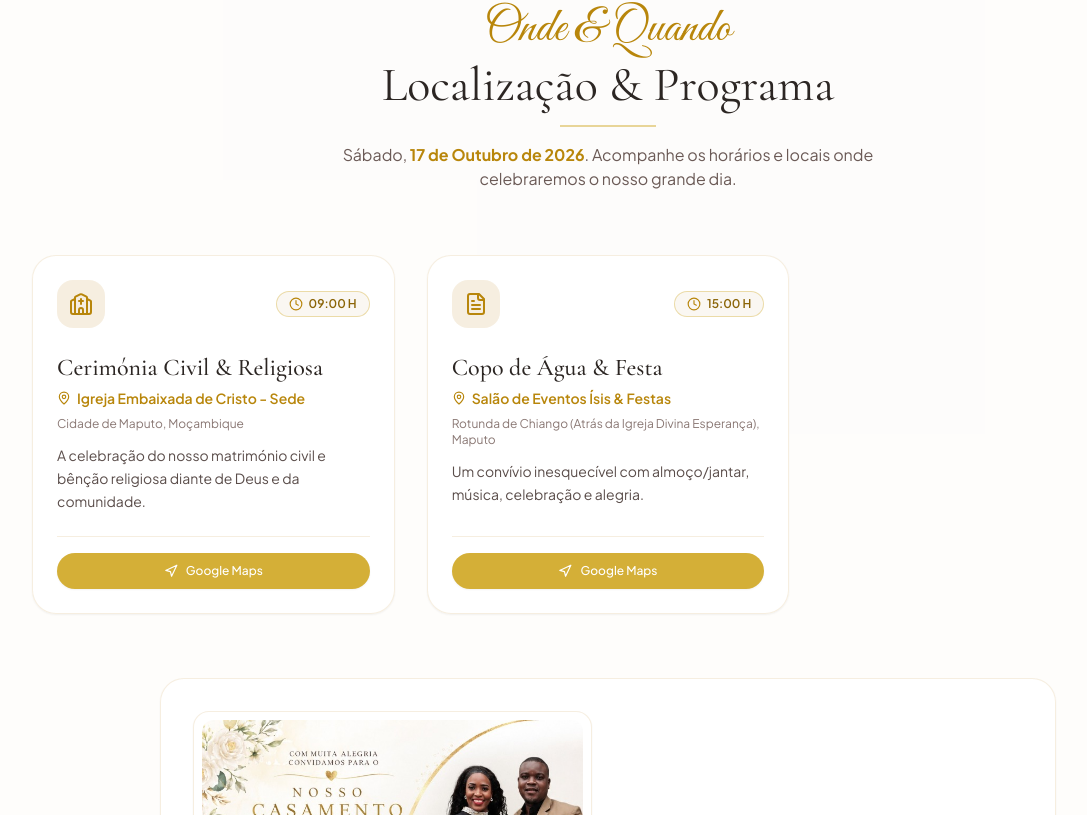
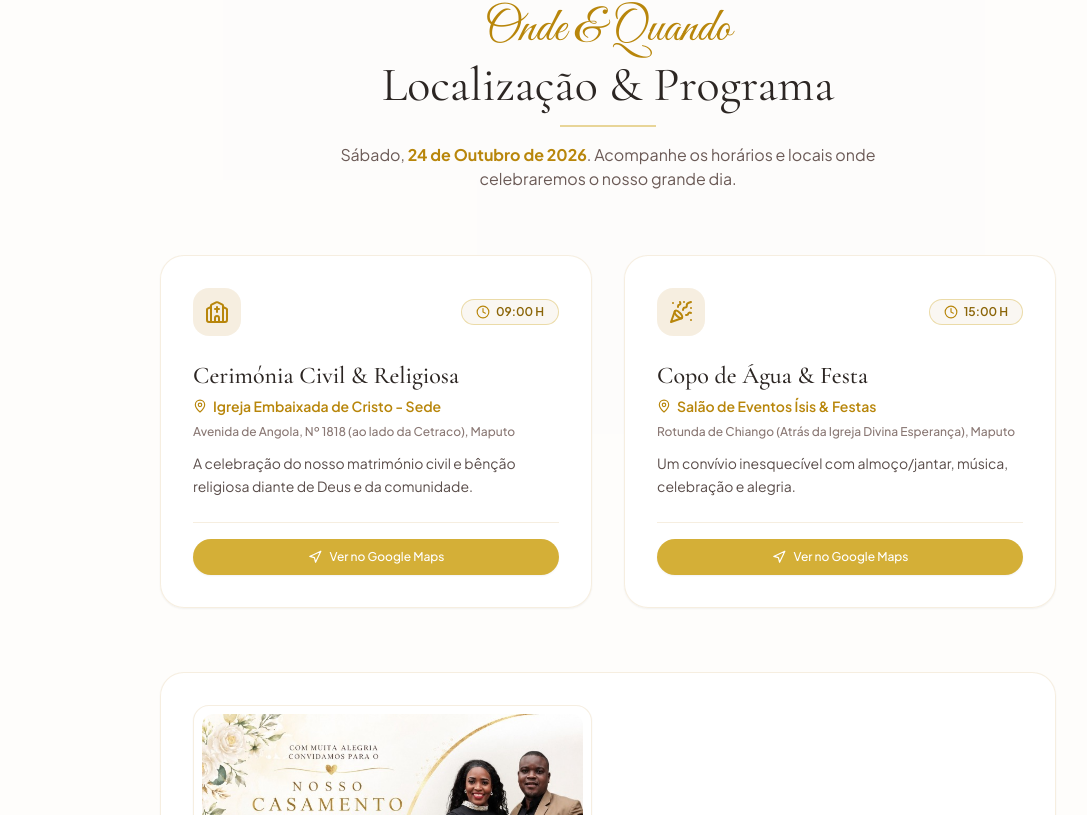
Before and after one commit to mutxado/alberto-e-lieza, a React (Vite) app: page / in a window 1280 px wide. Shown: the part 3885-4700 px from the top of the page, without its empty margins (32-1119 px from the left). Built offline with nearby package versions, Linux system fonts and the light colour scheme; no server answers; the database is empty.

Commit message:
Atualizado endereco da Igreja, data 24 Outubro, e-Mola 879035122, Fundo Lua de Mel exclusivo e removido dress code

```diff
--- a/src/App.jsx
+++ b/src/App.jsx
@@ -6,7 +6,6 @@ import { Story } from './components/Story';
 import { Couple } from './components/Couple';
 import { ScheduleLocation } from './components/ScheduleLocation';
 import { Gallery } from './components/Gallery';
-import { DressCode } from './components/DressCode';
 import { GiftRegistry } from './components/GiftRegistry';
 import { RsvpForm } from './components/RsvpForm';
 import { MessageWall } from './components/MessageWall';
@@ -132,7 +131,6 @@ export default function App() {
         <Couple />
         <ScheduleLocation />
         <Gallery />
-        <DressCode />
         <GiftRegistry />
         <RsvpForm />
         <MessageWall />
--- a/src/components/ScheduleLocation.jsx
+++ b/src/components/ScheduleLocation.jsx
@@ -16,25 +16,25 @@ export function ScheduleLocation() {
           </h2>
           <div className="w-24 h-0.5 bg-[#D4AF37]/50 mx-auto mt-4 mb-4" />
           <p className="text-sm sm:text-base text-[#6B5A56] max-w-xl mx-auto">
-            Sábado, <span className="font-bold text-[#B8860B]">17 de Outubro de 2026</span>. Acompanhe os horários e locais onde celebraremos o nosso grande dia.
+            Sábado, <span className="font-bold text-[#B8860B]">24 de Outubro de 2026</span>. Acompanhe os horários e locais onde celebraremos o nosso grande dia.
           </p>
         </div>
 
         {/* Events Cards Grid */}
-        <div className="grid grid-cols-1 md:grid-cols-3 gap-6 lg:gap-8 mb-12 sm:mb-16">
+        <div className="grid grid-cols-1 md:grid-cols-2 gap-6 lg:gap-8 mb-12 sm:mb-16 max-w-4xl mx-auto">
           {weddingData.events.map((evt, idx) => {
             return (
               <div
                 key={evt.id}
-                className="glass-card rounded-3xl p-6 border border-[#E2C799]/40 shadow-xs flex flex-col justify-between hover:shadow-md transition-all group"
+                className="glass-card rounded-3xl p-6 sm:p-8 border border-[#E2C799]/40 shadow-xs flex flex-col justify-between hover:shadow-md transition-all group"
               >
                 <div>
                   {/* Icon & Time Badge */}
                   <div className="flex items-center justify-between mb-6">
                     <div className="w-12 h-12 rounded-2xl bg-[#E2C799]/30 flex items-center justify-center text-[#B8860B] group-hover:scale-110 transition-transform">
-                      {idx === 0 ? <Church className="w-6 h-6" /> : idx === 1 ? <FileText className="w-6 h-6" /> : <PartyPopper className="w-6 h-6" />}
+                      {idx === 0 ? <Church className="w-6 h-6" /> : <PartyPopper className="w-6 h-6" />}
                     </div>
-                    <div className="flex items-center gap-1.5 px-3 py-1 rounded-full bg-[#FAF7F2] border border-[#D4AF37]/40 text-[#8B6508] font-semibold text-xs">
+                    <div className="flex items-center gap-1.5 px-3.5 py-1 rounded-full bg-[#FAF7F2] border border-[#D4AF37]/40 text-[#8B6508] font-semibold text-xs">
                       <Clock className="w-3.5 h-3.5 text-[#B8860B]" />
                       <span>{evt.time}</span>
                     </div>
@@ -49,7 +49,7 @@ export function ScheduleLocation() {
                     {evt.place}
                   </h4>
 
-                  <p className="text-xs text-[#8A7874] mb-3">
+                  <p className="text-xs text-[#8A7874] mb-3 font-medium">
                     {evt.address}
                   </p>
 
@@ -67,7 +67,7 @@ export function ScheduleLocation() {
                     className="w-full flex items-center justify-center gap-2 px-3 py-2.5 rounded-full bg-[#D4AF37] hover:bg-[#B8860B] text-white font-medium text-xs shadow-xs transition-colors"
                   >
                     <Navigation className="w-3.5 h-3.5" />
-                    Google Maps
+                    Ver no Google Maps
                   </a>
                 </div>
               </div>
--- a/src/data/weddingData.js
+++ b/src/data/weddingData.js
@@ -56,10 +56,10 @@ export const weddingData = {
       title: "Cerimónia Civil & Religiosa",
       time: "09:00 H",
       place: "Igreja Embaixada de Cristo - Sede",
-      address: "Cidade de Maputo, Moçambique",
+      address: "Avenida de Angola, Nº 1818 (ao lado da Cetraco), Maputo",
       details: "A celebração do nosso matrimónio civil e bênção religiosa diante de Deus e da comunidade.",
-      mapUrl: "https://maps.google.com/?q=Igreja+Embaixada+de+Cristo+Maputo",
-      appleMapUrl: "https://maps.apple.com/?q=Embaixada+de+Cristo+Maputo"
+      mapUrl: "https://maps.google.com/?q=Avenida+de+Angola+1818+Maputo",
+      appleMapUrl: "https://maps.apple.com/?q=Avenida+de+Angola+1818+Maputo"
     },
     {
       id: "reception",
@@ -116,73 +116,39 @@ export const weddingData = {
     }
   ],
 
-  dressCode: {
-    title: "Traje & Recomendações",
-    code: "Passeio Completo / Fato Escuro & Vestido Elegante",
-    description: "Sugerimos tons elegantes de celebração (Traje Formal). Pedimos gentilmente aos convidados que evitem tons brancos ou marfim, reservados exclusivamente à noiva.",
-    faq: [
-      {
-        q: "Qual é o número de acompanhantes?",
-        a: "O convite é pessoal e intransmissível. Por favor, confirme o número exato de lugares reservados no seu convite."
-      },
-      {
-        q: "Haverá estacionamento seguro?",
-        a: "Sim, os locais dispõem de estacionamento privado e equipa de segurança no local."
-      },
-      {
-        q: "Até quando posso confirmar a presença?",
-        a: "Agradecemos que confirme a sua presença até ao dia 20 de Setembro de 2026."
-      }
-    ]
-  },
-
   gifts: {
-    intro: "A vossa presença no nosso casamento é o maior presente que poderíamos desejar. Contudo, para quem desejar nos abençoar no início desta nova etapa, preparamos algumas sugestões carinhosas:",
+    intro: "A vossa presença no nosso casamento é o maior presente que poderíamos desejar. Para quem desejar nos abençoar nesta nova etapa e contribuir para a nossa Lua de Mel e novo lar, disponibilizamos as opções abaixo:",
     paymentInfo: {
       mpesa: "M-Pesa: 845942765 (Alberto Francisco Novela)",
-      emola: "e-Mola: 866000210 (Liesa Lopes)",
+      emola: "e-Mola: 879035122 (Liesa Lopes)",
       bankAccount: "Millennium BIM: AO06 0000 0000 0000 / NIB: 00010000000000"
     },
-    items: [
+    honeymoonOptions: [
       {
         id: 1,
-        title: "Conjunto de Panelas & Cozinha",
-        description: "Essencial para a nossa cozinha e para prepararmos os nossos pratos favoritos juntos.",
-        icon: "Utensils",
-        suggestedValue: "3.500 MT"
+        title: "Passeio Romântico de Lua de Mel",
+        description: "Contribua com um passeio especial e momentos inesquecíveis durante a nossa viagem de Lua de Mel.",
+        icon: "Palmtree",
+        suggestedValue: "2.500 MT"
       },
       {
         id: 2,
-        title: "Liquidificador & Batedeira",
-        description: "Para os nossos sumos naturais, batidos saudáveis e pequenos-almoços cheios de energia.",
-        icon: "Coffee",
-        suggestedValue: "2.500 MT"
+        title: "Jantar Especial à Beira-Mar",
+        description: "Um jantar romântico para celebrarmos os nossos primeiros dias de casados.",
+        icon: "Utensils",
+        suggestedValue: "4.000 MT"
       },
       {
         id: 3,
-        title: "Máquina de Café Espresso",
-        description: "Para os nossos despertares alegres e momentos de conversa ao fim de tarde.",
-        icon: "Coffee",
-        suggestedValue: "5.000 MT"
+        title: "Estadia & Acomodação Lua de Mel",
+        description: "Ajude-nos a tornar os dias de descanso ainda mais confortáveis e memoráveis.",
+        icon: "Heart",
+        suggestedValue: "6.000 MT"
       },
       {
         id: 4,
-        title: "Forninho Elétrico & Torradeira",
-        description: "Para jantares práticos e pequenos-almoços estaladiços no nosso lar.",
-        icon: "Flame",
-        suggestedValue: "4.000 MT"
-      },
-      {
-        id: 5,
-        title: "Jogo de Cama Premium & Acessórios",
-        description: "Para garantir noites de descanso aconchegantes na nossa casa nova.",
-        icon: "Heart",
-        suggestedValue: "4.500 MT"
-      },
-      {
-        id: 6,
-        title: "Abençoar com Qualquer Valor (Fundo Lua de Mel)",
-        description: "Se preferir nos abençoar com qualquer valor para a nossa viagem de Lua de Mel e novo lar.",
+        title: "Abençoar com Qualquer Valor (Livre Escolha)",
+        description: "Qualquer valor com que o seu coração desejar nos abençoar para o nosso novo lar e futuro.",
         icon: "Gift",
         suggestedValue: "Livre Escolha"
       }
```
Also changed, not shown: src/components/GiftRegistry.jsx (+15 -17 lines), 5 other files (tests, documents, lock files or other folders).
